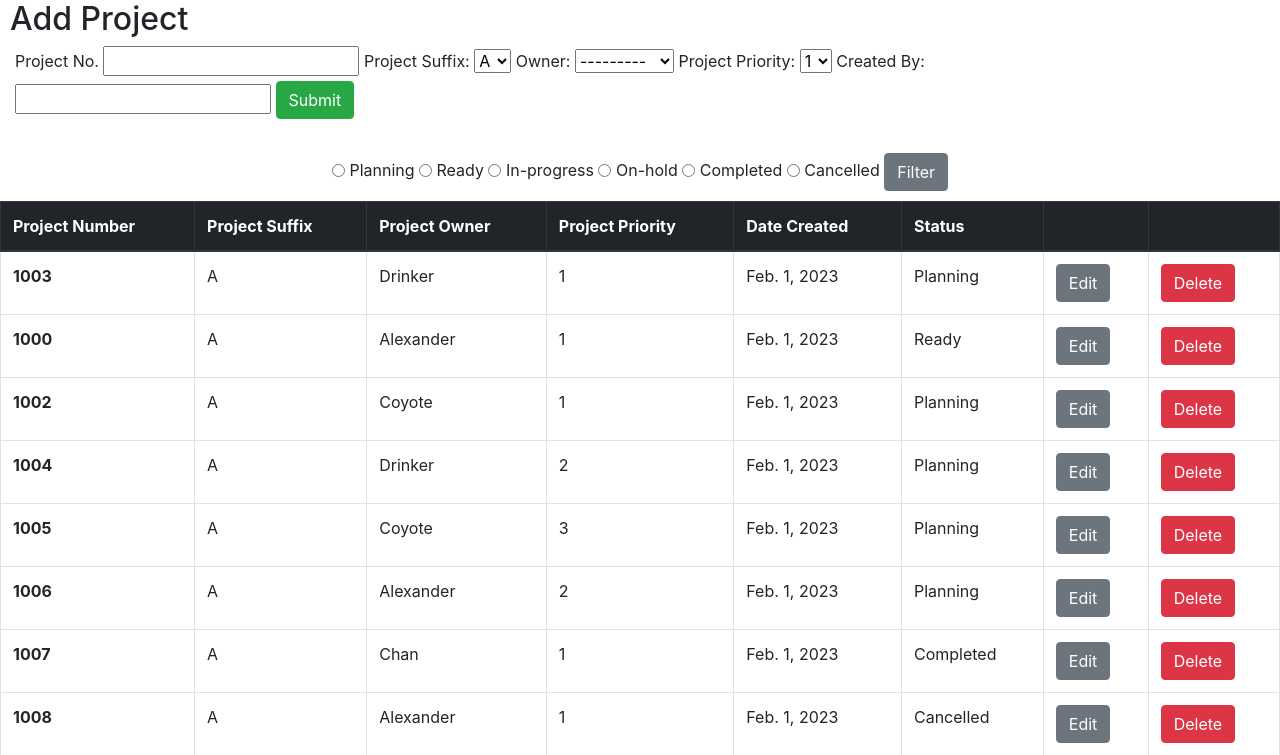
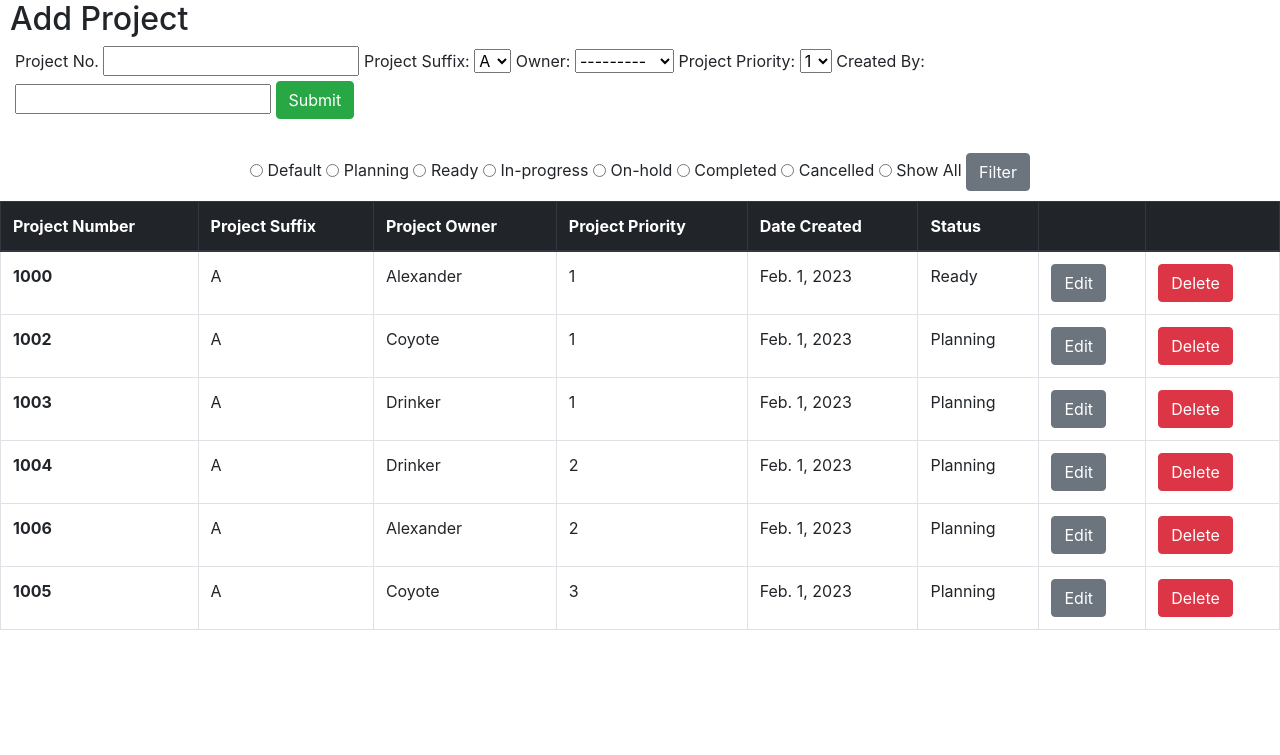
Before and after one commit to miningGeek/labmanager, a Django app: page /project_home_page in a window 1280 px wide. Shown: the part 56-811 px from the top of the page. After the commit the page ends 686 px from the top, so only its background shows below. Run offline with Django 4.2, Linux system fonts and the light colour scheme; data comes from the database, SQL or seed files in the repository; both versions use the stored data as it was after the commit; some libraries are stand-ins or nearby versions.

Commit message:
modified project home filter

```diff
--- a/project/views.py
+++ b/project/views.py
@@ -4,11 +4,12 @@ from django.http import HttpResponseRedirect
 from .models import Project, Task, ProjectOwners, Technician, TestList
 from .forms import AddProjectForm, AddProjectOwner, AddTestForm, AddTechnician, AddTaskForm, EditProjectForm,\
     FullEditTaskForm,EditProjectOwner
+from django.db.models import Q
 # Create your views here.
 
 
 def home(request):
-    project_list = Project.objects.all()
+    project_list = Project.objects.all().exclude(Q(project_status="Cancelled")| Q(project_status="Completed")).order_by('project_priority','project_number')
     import requests
     import json
 
@@ -20,7 +21,13 @@ def home(request):
                 return HttpResponseRedirect('project_home_page')
         if 'project_filter' in request.POST:
             project_status = request.POST.get('project_status')
-            project_list = Project.objects.filter(project_status=project_status)
+            if project_status == "Default":
+                project_list = Project.objects.all().exclude(
+                    Q(project_status="Cancelled") | Q(project_status="Completed")).order_by('project_priority','project_number')
+            elif project_status == "All":
+                project_list = Project.objects.all()
+            else:
+                project_list = Project.objects.filter(project_status=project_status)
 
             form = AddProjectForm
             context = {
--- a/templates/project/home.html
+++ b/templates/project/home.html
@@ -29,12 +29,14 @@
 <div class="table_sort">
     <form method="POST" action="">
         {% csrf_token %}
+        <input type="radio" value="Default" name="project_status"/> Default
         <input type="radio" value="Planning" name="project_status"/> Planning
         <input type="radio" value="Ready" name="project_status"/> Ready
         <input type="radio" value="In-progress" name="project_status"/> In-progress
         <input type="radio" value="On-hold" name="project_status"/> On-hold
         <input type="radio" value="Completed" name="project_status"/> Completed
         <input type="radio" value="Cancelled" name="project_status"/> Cancelled
+        <input type="radio" value="All" name="project_status"/> Show All
         <input class="btn btn-secondary" type="submit" value="Filter" name="project_filter">
     </form>
 </div>
```
Also changed, not shown: db.sqlite3.
